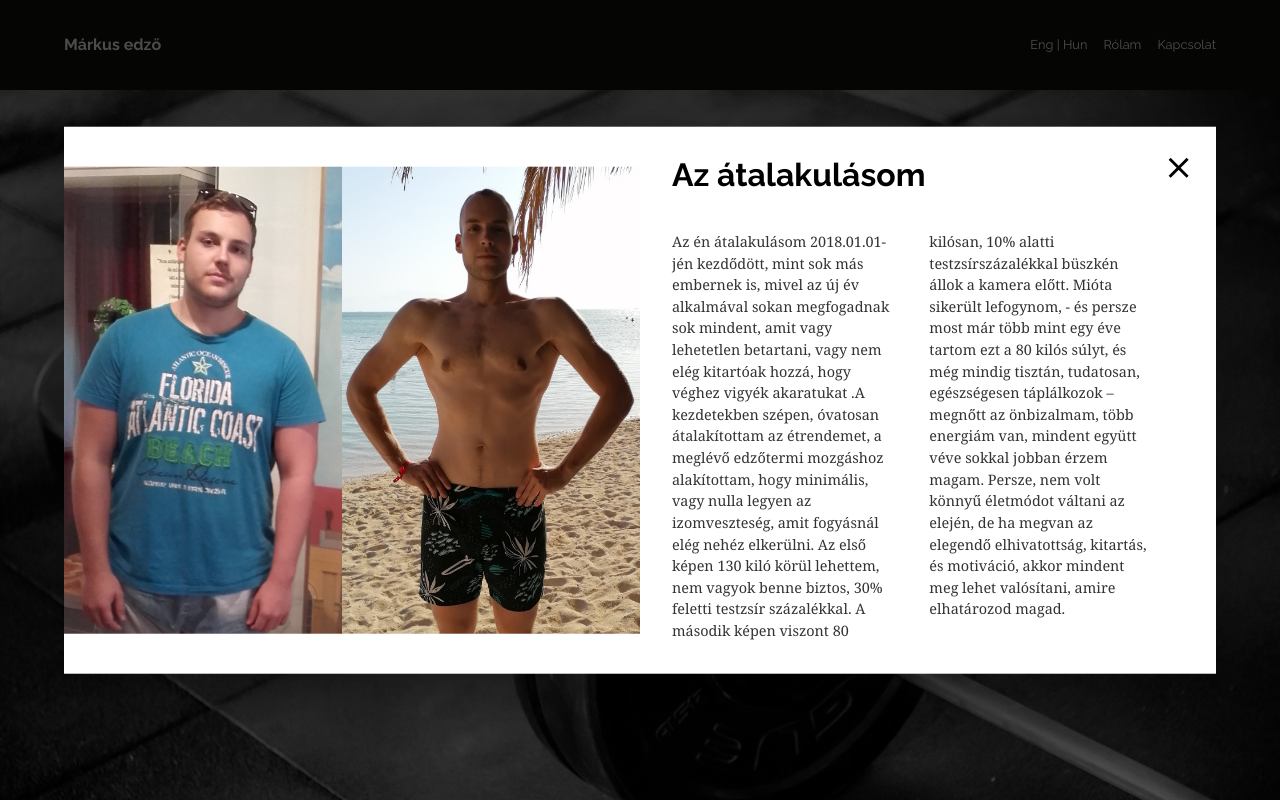
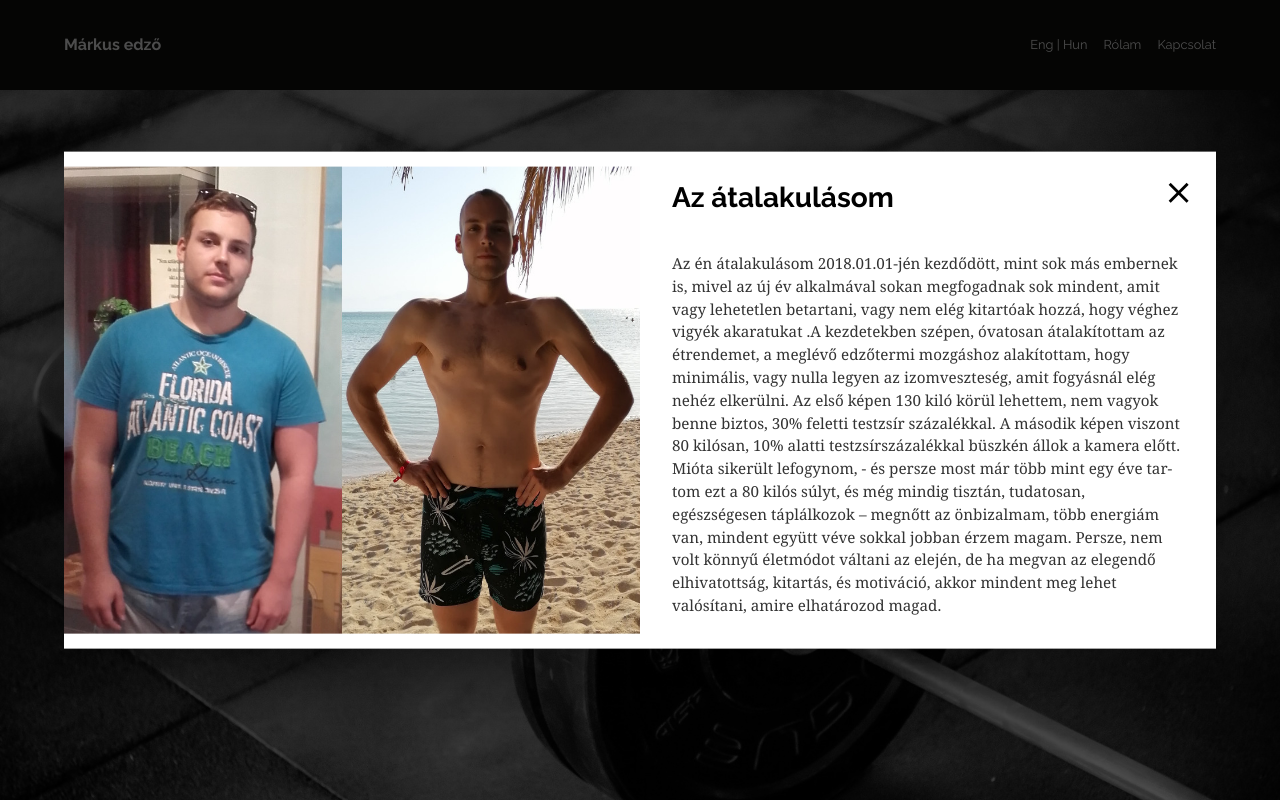
Before and after one commit to 0xBountyHunter/markusedzo, a PHP site: page / in a window 1280 px wide, after a click on "OLVASS TOVÁBB". Run offline with PHP 8.4, Linux system fonts and the light colour scheme.

Commit message:
Fixed flexbox bug in chrome, optimized popup section for mobile

```diff
--- a/css/_base.scss
+++ b/css/_base.scss
@@ -24,6 +24,7 @@ $color-lightgrey: #eee;
 $color-white: #fff;
 
 $measure: 60ch;
+$bp-sm: 768px;
 $bp-md: 1024px;
 $bp-lg: 1366px;
 
--- a/css/_layout.scss
+++ b/css/_layout.scss
@@ -57,6 +57,7 @@ body {
     &__img {
         display: block;
         width: 100%;
+        height: 100%;
     }
     &__picture {
         max-width: 400px;
@@ -70,20 +71,17 @@ body {
     }
     &__box {
         width: 17.5rem;
-
         background-color: $color-white;
         box-shadow: 0 20px 80px rgba(0,0,0, .5);
         @media screen and (min-width: $bp-md) {
             display: flex;
             width: 50rem;
-            height: 25rem;
+            max-height: 25rem;
+            height: auto;
         }
 
         &__cta {
-            display: none;
-            @media only screen and (min-width: $bp-md) {
-                display: inline-block;
-            }
+            display: inline-block;
             &:link, &:visited {
                 font-family: $sans;
                 text-transform: uppercase;
@@ -139,6 +137,7 @@ body {
     visibility: hidden;
     transition: opacity .3s, visiblity .3s;
 
+
     &:target {
         opacity: 1;
         visibility: visible;
@@ -168,44 +167,46 @@ body {
         top: 50%;
         left: 50%;
         transform: translate(-50%, -50%);
+        max-height: 640px;
         width: 90%;
-        max-height: 640px;
         background-color: $color-white;
         max-width: $bp-lg;
         box-shadow: 0 20px 80px rgba(0,0,0, .5);
-        display: table;
-        overflow: hidden;
+        display: grid;
+        overflow: scroll;
 
+        @media screen and (min-width: $bp-sm) {
+            grid-template-columns: 1fr 1fr;
+        }
     }
 
     &__img {
         display: block;
         width: 100%;
+    }
+    &__heading {
+        font-size: 1.75rem;
+    }
+    &__right {
+        padding: 2rem;
 
     }
-    &__heading {
-        font-size: 2rem;
-    }
-    &__right {
-        display: table-cell;
-        padding: 2rem;
-        width: 50%;
-        vertical-align: middle;
-    }
     &__left {
-        display: table-cell;
-        width: 50%;
-        max-width: 800px;
-        vertical-align: middle;
-
+        display: grid;
+        justify-content: center;
+        align-content: center;
     }
     &__para {
         color: $color-darkgrey;
-        font-size: .9rem;
+        font-size: .95rem;
         column-gap: 2rem;
-        column-count: 2;
-        /* hyphens: auto; */
+        column-count: 1;
+        hyphens: auto;
+        @media screen and (min-width: $bp-lg) {
+            column-count: 2;
+        }
     }
+
 }
 
 .quaternary {
--- a/css/main.css
+++ b/css/main.css
@@ -333,6 +333,7 @@ body {
 .tertiary__img {
   display: block;
   width: 100%;
+  height: 100%;
 }
 
 .tertiary__picture {
@@ -360,18 +361,13 @@ body {
     display: -ms-flexbox;
     display: flex;
     width: 50rem;
-    height: 25rem;
+    max-height: 25rem;
+    height: auto;
   }
 }
 
 .tertiary__box__cta {
-  display: none;
-}
-
-@media only screen and (min-width: 1024px) {
-  .tertiary__box__cta {
-    display: inline-block;
-  }
+  display: inline-block;
 }
 
 .tertiary__box__cta:link, .tertiary__box__cta:visited {
@@ -468,14 +464,22 @@ body {
   left: 50%;
   -webkit-transform: translate(-50%, -50%);
           transform: translate(-50%, -50%);
+  max-height: 640px;
   width: 90%;
-  max-height: 640px;
   background-color: #fff;
   max-width: 1366px;
   -webkit-box-shadow: 0 20px 80px rgba(0, 0, 0, 0.5);
           box-shadow: 0 20px 80px rgba(0, 0, 0, 0.5);
-  display: table;
-  overflow: hidden;
+  display: -ms-grid;
+  display: grid;
+  overflow: scroll;
+}
+
+@media screen and (min-width: 768px) {
+  .popup__content {
+    -ms-grid-columns: 1fr 1fr;
+        grid-template-columns: 1fr 1fr;
+  }
 }
 
 .popup__img {
@@ -484,31 +488,40 @@ body {
 }
 
 .popup__heading {
-  font-size: 2rem;
+  font-size: 1.75rem;
 }
 
 .popup__right {
-  display: table-cell;
   padding: 2rem;
-  width: 50%;
-  vertical-align: middle;
 }
 
 .popup__left {
-  display: table-cell;
-  width: 50%;
-  max-width: 800px;
-  vertical-align: middle;
+  display: -ms-grid;
+  display: grid;
+  -webkit-box-pack: center;
+      -ms-flex-pack: center;
+          justify-content: center;
+  -ms-flex-line-pack: center;
+      align-content: center;
 }
 
 .popup__para {
   color: #333;
-  font-size: .9rem;
+  font-size: .95rem;
   -webkit-column-gap: 2rem;
           column-gap: 2rem;
-  -webkit-column-count: 2;
-          column-count: 2;
-  /* hyphens: auto; */
+  -webkit-column-count: 1;
+          column-count: 1;
+  -webkit-hyphens: auto;
+      -ms-hyphens: auto;
+          hyphens: auto;
+}
+
+@media screen and (min-width: 1366px) {
+  .popup__para {
+    -webkit-column-count: 2;
+            column-count: 2;
+  }
 }
 
 .quaternary {
--- a/index.php
+++ b/index.php
@@ -44,7 +44,7 @@
                     <p class="secondary__para para"><?php echo $lang['sec-para']?></p>
                 </div>
                 <picture class="picture">
-                    <img class="secondary__illustration illustration" src="img/illustrasions/healthy_habit.svg" alt="Illustration about working out. Source from unDraw.com">
+                    <img class="secondary__illustration illustration" loading="lazy" src="img/illustrasions/healthy_habit.svg" alt="Illustration about working out. Source from unDraw.com">
                 </picture>
             </div>
         </section>
@@ -52,7 +52,7 @@
             <h2 class="tertiary__heading heading"><?php echo $lang['ter-header']?></h2>
             <div class="tertiary__box">
                 <picture class="picture tertiary__picture">
-                    <img class="img tertiary__img" src="img/pictures/markus-big.jpg" alt="A picture about me!" class="tertiary__box__img">
+                    <img class="img tertiary__img" loading="lazy" src="img/pictures/markus-big.jpg" alt="A picture about me!" class="tertiary__box__img">
                 </picture>
                 <div class="tertiary__box__text">
                     <p class="tertiary__name">Imre Márkus</p>
@@ -64,7 +64,7 @@
             <div class="popup" id="popup">
                 <div class="popup__content">
                     <div class="popup__left">
-                        <img class="popup__img" src="img/pictures/before-after.jpg" alt="A picture about Márkus's transformation">
+                        <img class="popup__img" loading="lazy" id="transformation-img" src="img/pictures/before-after.jpg" alt="A picture about Márkus's transformation">
                     </div>
                     <div class="popup__right">
                         <a href="#about" class="popup__close">&times;</a>
@@ -78,7 +78,7 @@
         <section class="quaternary section" id="pricing">
             <div class="wrapper">
             <picture class="picture">
-                <img class="quaternary__illustration illustration" src="img/illustrasions/credit_card.svg" alt="Illustration about paying with credit card. Source from unDraw.com">
+                <img class="quaternary__illustration illustration" loading="lazy" src="img/illustrasions/credit_card.svg" alt="Illustration about paying with credit card. Source from unDraw.com">
             </picture>
             <div class="container" data-aos="fade-in">
             <h2 class="quaternary__heading heading"><?php echo $lang['qua-header']?></h2>
```
Also changed, not shown: 1 other file.
